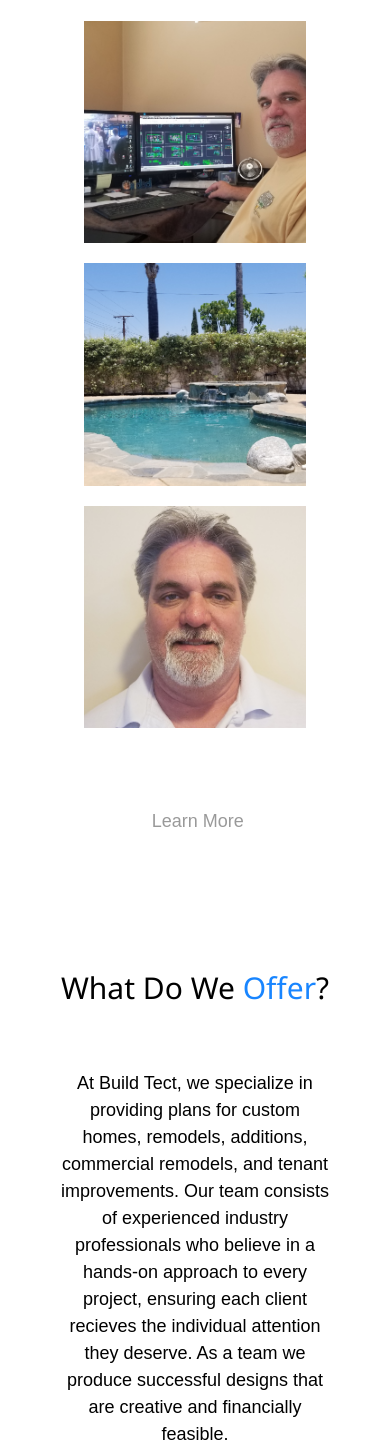
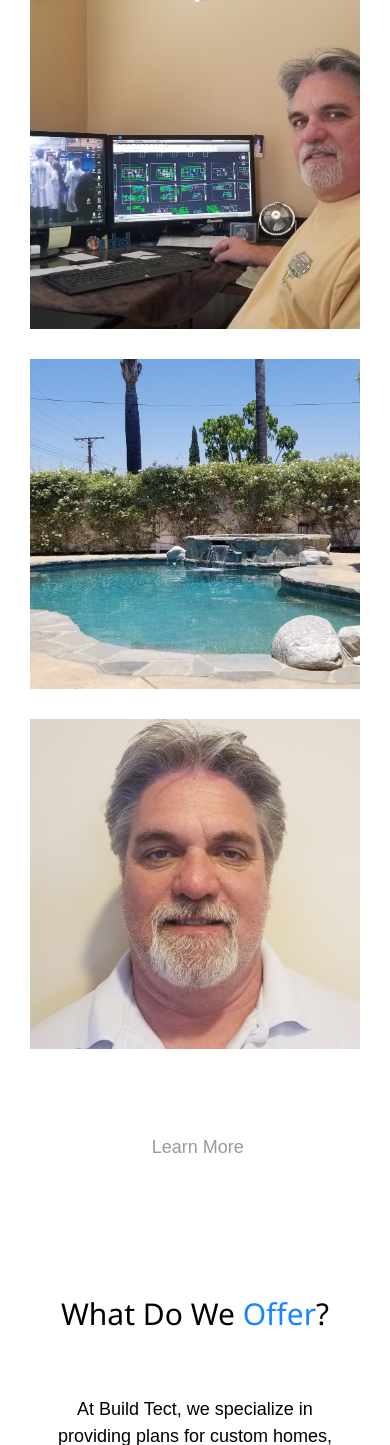
Before and after one commit to ThatWightGuy/BuildTectWebNew, a PHP site: page / in a window 390 px wide. Shown: the part 1822-3267 px from the top of the page. Run offline with PHP 8.4, Linux system fonts and the light colour scheme; some libraries are stand-ins or nearby versions.

Commit message:
Fixed About Image Gallery
Made the about image gallery similar responsiveness as portfolio section cards.

```diff
--- a/index.html
+++ b/index.html
@@ -175,6 +175,7 @@
 		</div>
 		<div class="main-sect-cont" id="main-sect-portfolio">
 			<div class="sect-short" id="portfolio-short">
+				<div class="sect-short-cont" id="portfolio-cols">
 					<div class="portfolio-col-cont" data-aos="fade-up">
 						<div class="portfolio-col-cont-main">
 							<div class="col-cont-main-items">
@@ -217,6 +218,7 @@
 				</div>
 			</div>
 		</div>
+	</div>
 
 	<!-- Contact Section -->
 
--- a/scripts/homepage.js
+++ b/scripts/homepage.js
@@ -1,17 +1,30 @@
 $(document).ready(function(){
 	// Portfolio section:
 
-	$(window).resize(function(){
-		var width = $(".portfolio-col-cont-main").width();
+	function setFrame(){
+		var about_img_width = $(".sect-short-img-cont-main").width();
+		var port_width = $(".portfolio-col-cont-main").width();
+
+		// For About Gallery:
+
+		$(".sect-short-img-cont-main").css("height", about_img_width + "px");
+
+		// For Portfolio Cards
 
 		if($(window).width() <= 783){
-			$(".portfolio-col-cont-main").css("height", width + "px");
+			$(".portfolio-col-cont-main").css("height", port_width + "px");
 		}
 		else if($(window).width() <= 1583){
-			$(".portfolio-col-cont-main").css("height", (width)*2 + "px");
+			$(".portfolio-col-cont-main").css("height", (port_width)*2 + "px");
 		}
 		else{
 			$(".portfolio-col-cont-main").css("height", "800px");
 		}
+	}
+
+	setFrame();
+
+	$(window).resize(function(){
+		setFrame();
 	});
 });
--- a/styles/index.css
+++ b/styles/index.css
@@ -212,6 +212,7 @@ footer h6{
 .sect-short-cont{
 	width: 100%;
 	padding: 0;
+	margin: 0;
 }
 
 .sect-short-img-cont-main{
@@ -224,7 +225,7 @@ footer h6{
 	height: 100%;
 	width: 100%;
 	transition-property: transform, box-shadow;
-	transition:.2s;
+	transition: .2s;
 }
 
 .img-cont-overlay{
@@ -432,16 +433,7 @@ footer h6{
 
 #main-sect-about{
 	height: 100%;
-	display: flex;
 	text-align: center;
-}
-
-
-#about-short{
-	padding: 100px;
-	display: flex;
-	flex-direction: column;
-	justify-content: space-around;
 }
 
 #about-offer{
@@ -467,6 +459,7 @@ footer h6{
 	display: flex;
 	flex-direction: row;
 	justify-content: space-around;
+	align-items: center;
 	margin: 0px 0px 50px 0px;
 }
 
@@ -501,9 +494,14 @@ footer h6{
 #portfolio-short{
 	padding: 100px;
 	display: flex;
+	justify-content: center;
+	align-items: center;
+}
+
+#portfolio-cols{
+	display: flex;
 	flex-direction: row;
 	justify-content: space-around;
-	align-items: center;
 }
 
 .portfolio-col-cont{
@@ -699,11 +697,20 @@ footer h6{
 
 @media only screen and (max-width: 1300px){
 	#portfolio-short{
-		padding: 50px;
+		padding: 100px 50px;
+	}
+
+	#about-short{
+		padding: 100px 50px;
 	}
 
 	.portfolio-col-cont{
-		width: 70vw;
+		width: 30vw;
+	}
+
+	.sect-short-img-cont-main{
+		width: 30vw;
+		height: 30vw;
 	}
 
 	.portfolio-col-cont-main{
@@ -712,14 +719,8 @@ footer h6{
 }
 
 @media only screen and (max-width: 1000px){
-	#about-images{
-		justify-content: space-around;
-		flex-wrap: wrap;
-	}
-
-	.sect-short-img-cont-main{
-		height: 37vw;
-		width: 37vw;
+	#about-short{
+		padding: 100px 20px;
 	}
 
 	.navi-item-drop-content{
@@ -768,16 +769,8 @@ footer h6{
 		width: 95%;
 	}
 
-	#about-short{
-		padding: 100px 50px;
-	}
-
 	#portfolio-short{
-		padding: 10px;
-	}
-
-	.portfolio-col-cont{
-		width: 70vw;
+		padding: 100px 20px;
 	}
 
 	.portfolio-col-cont-main{
@@ -799,8 +792,13 @@ footer h6{
 
 @media only screen and (max-width: 800px){
 	#portfolio-short{
+		padding: 100px 30px;
+	}
+
+	#portfolio-cols{
 		flex-direction: column;
-		padding: 15px 30px;
+		justify-content: center;
+		align-items: center;
 	}
 
 	.portfolio-col-cont{
@@ -822,6 +820,10 @@ footer h6{
 		width: 90%;
 	}
 
+	#about-short{
+		padding: 100px 30px
+	}
+
 	#about-images{
 		flex-direction: column;
 		justify-content: center;
@@ -829,8 +831,8 @@ footer h6{
 	}
 
 	.sect-short-img-cont-main{
-		height: 57vw;
-		width: 57vw;
+		margin: 15px 30px;
+		width: 100%;
 	}
 }
 
```
Lines whose indentation alone changed are shown as unchanged.
